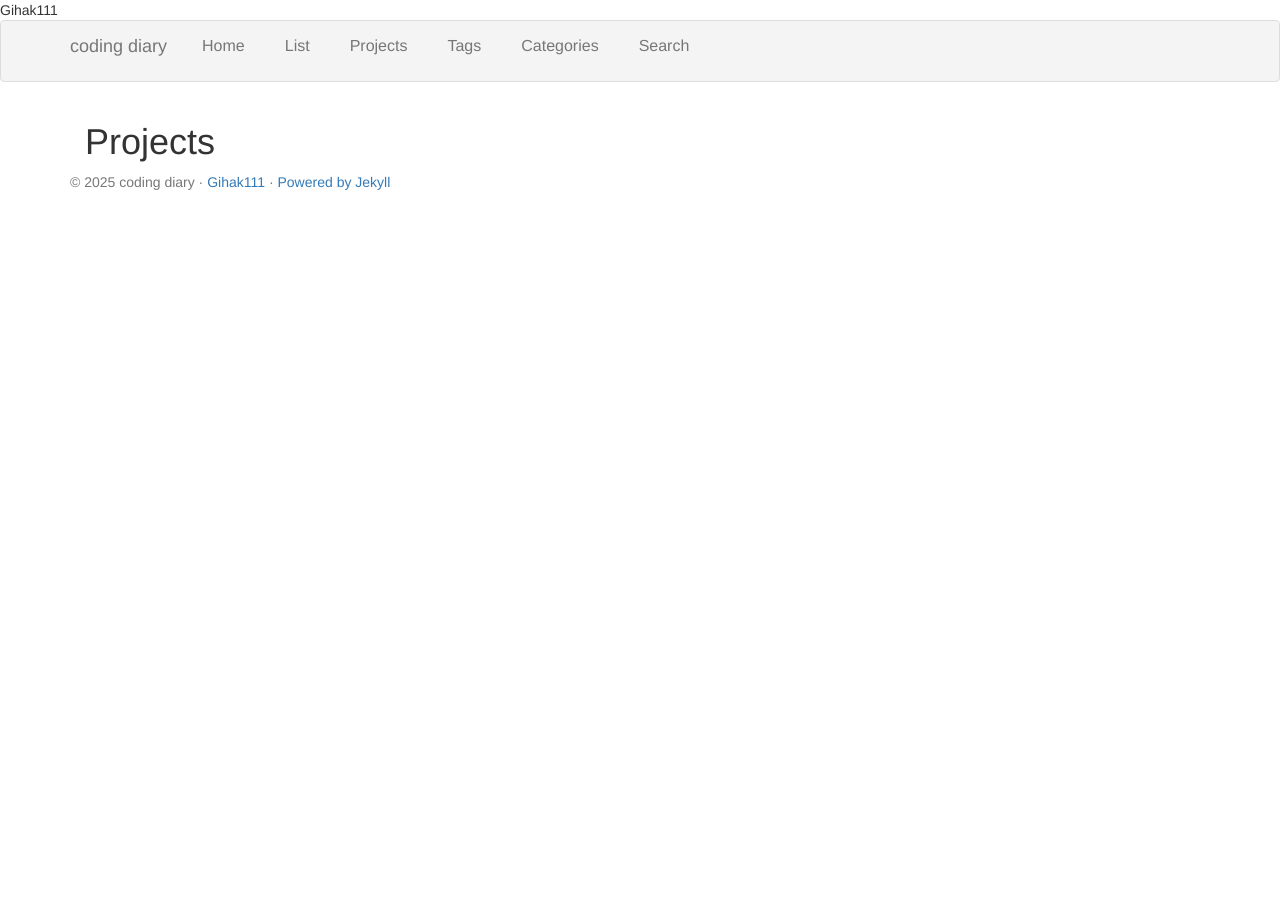
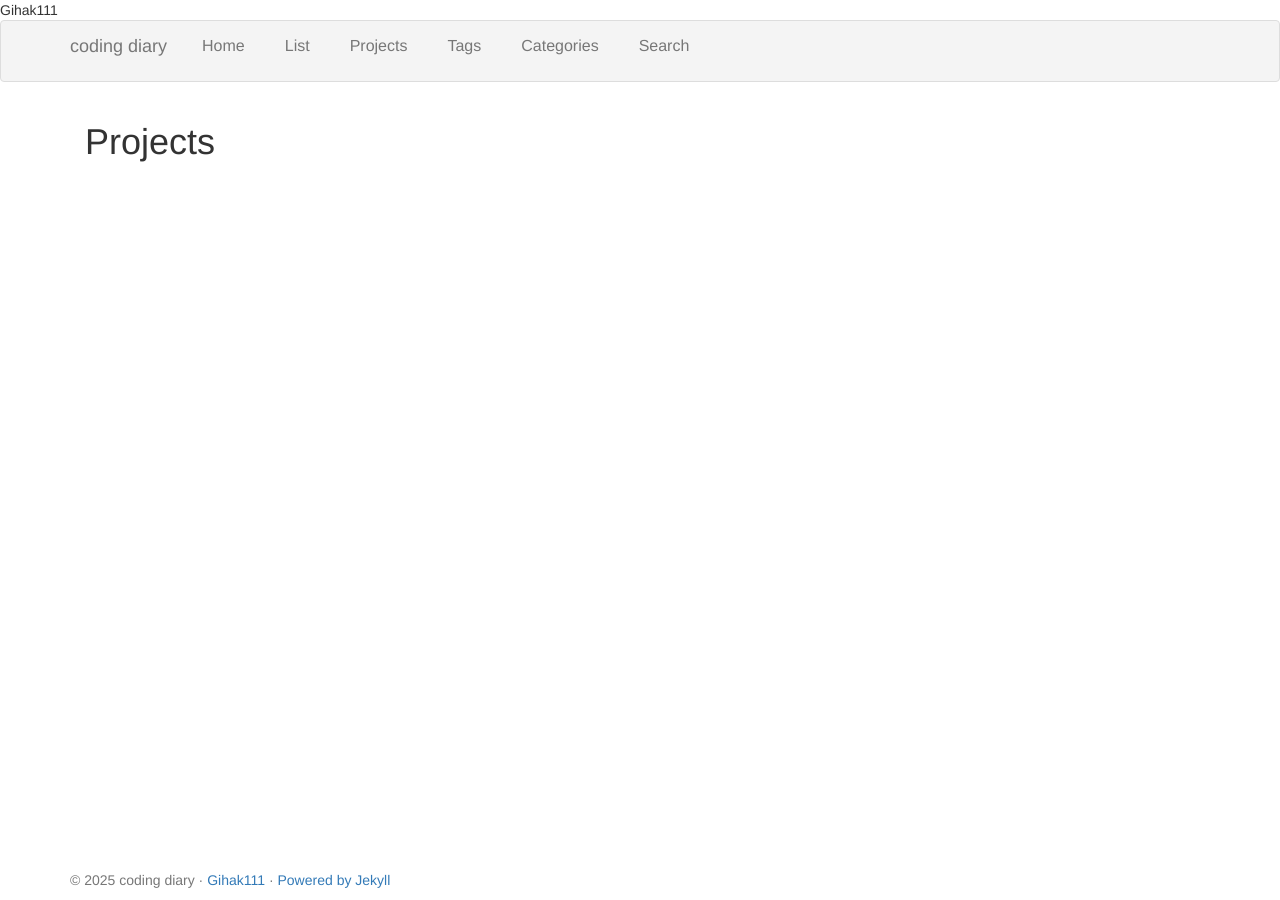
Before and after one commit to Gihak111/Gihak111.github.io, a Jekyll site: the page built from projects.html, in a window 1280 px wide. Built offline with Jekyll 4.4.1, drawn with Linux system fonts in a browser that asks for light colours.

Commit message:
Update styles.css

```diff
--- a/assets/css/styles.css
+++ b/assets/css/styles.css
@@ -185,29 +185,27 @@
 
 
 
-/* footer 스타일 */
+/* --- 푸터 하단 고정 최종 스타일 --- */
+
 html, body {
   height: 100%;
   margin: 0;
 }
 
-/* ---
-/* 전체를 감싸는 wrapper를 Flexbox 컨테이너로 만듭니다.
+/* ★★★★★
+   이 부분이 가장 중요합니다.
+   전체 컨테이너를 Flexbox로 만들고 화면 전체 높이를 차지하게 합니다.
+★★★★★ */
 .site-wrapper {
   display: flex;
   flex-direction: column;
-  min-height: 100%; /* 최소 높이를 화면 전체 높이로 설정
+  min-height: 100vh;
 }
 
-/* 메인 콘텐츠 영역이 남는 공간을 모두 차지하도록 설정
+/* 메인 콘텐츠 영역이 남는 공간을 모두 채우도록 설정 */
 .main-content {
-  flex: 1; /* flex-grow: 1 과 동일
+  flex: 1;
 }
 
-/* 푸터 스타일 (필요에 따라 수정)
-.site-footer {
-  text-align: center;
-  padding: 20px;
-  background-color: #f2f2f2; /* 예시 배경색
-}
---- */
+
+/* 푸터 자체에 대한 스타일 (선택 사항, 예시) */
```
